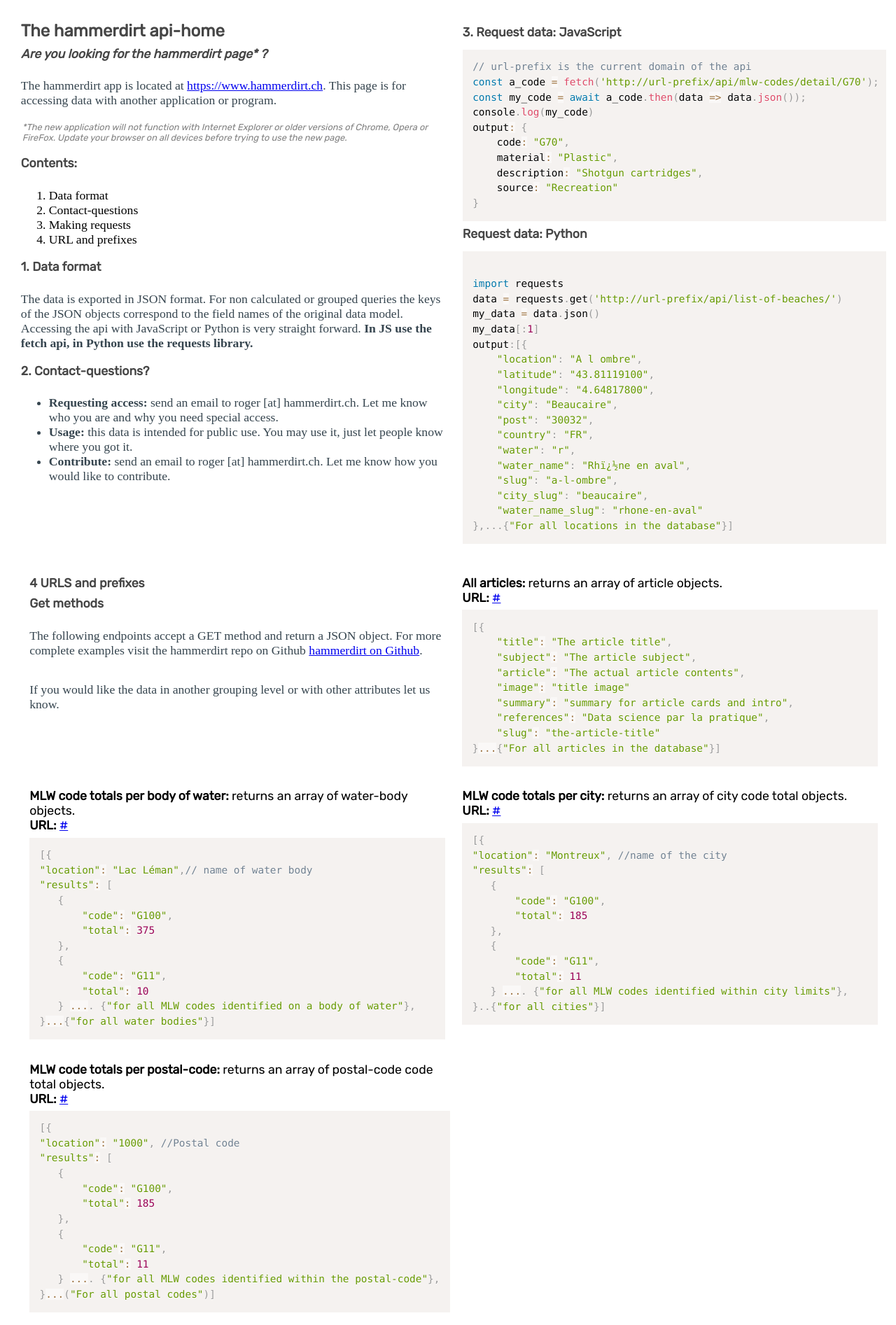
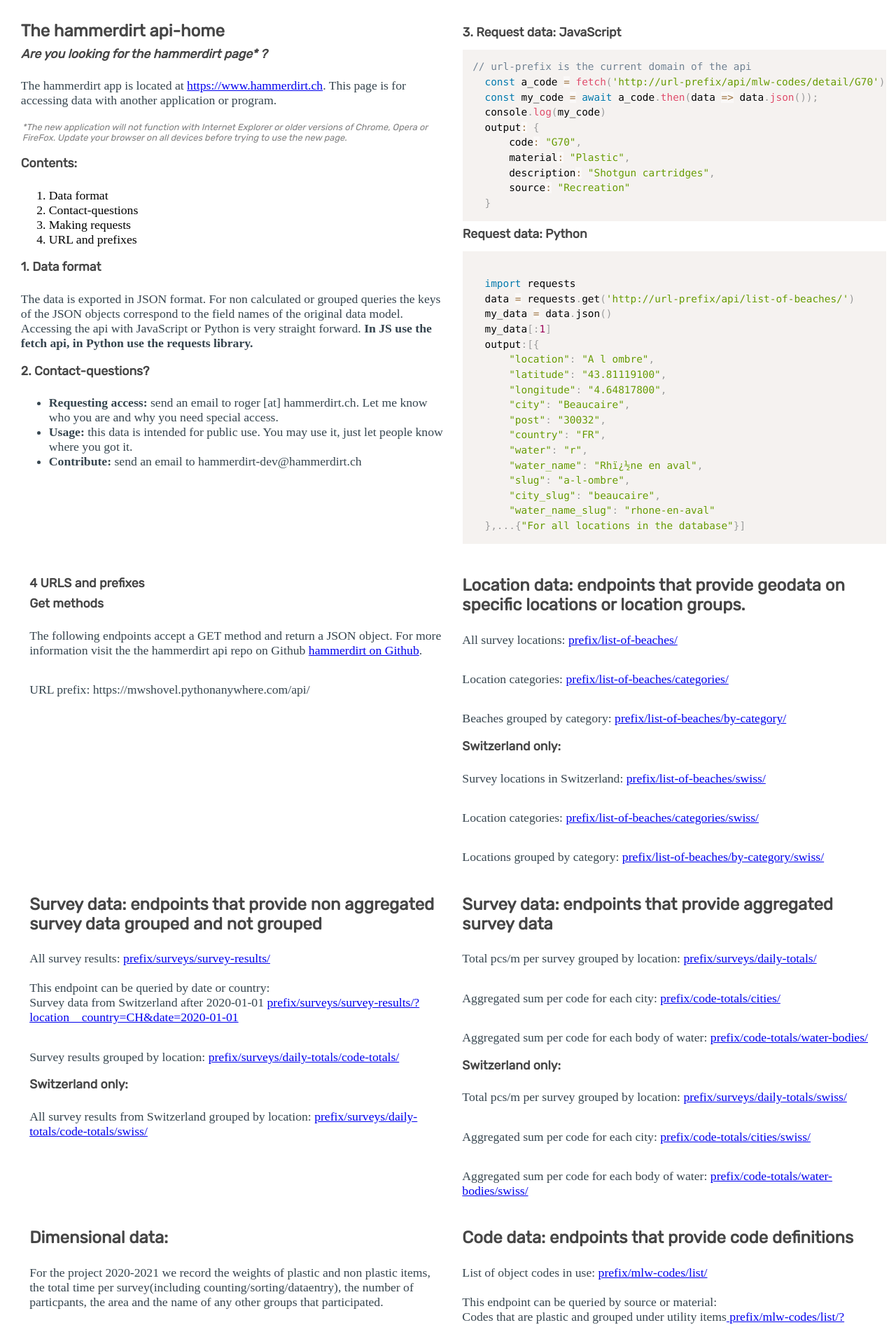
Before and after one commit to hammerdirt-dev/hammerdirt_api, a Django app: template templates/api-home.html in a window 1280 px wide. Shown: the top 1893 px of the page at 70% size. Run offline with Django 3.2, Linux system fonts and the light colour scheme; the template is opened without the code that fills it, so the values that code supplies are empty; some web fonts are replaced.

Commit message:
added endpoint for dims data, updated api home

```diff
--- a/templates/api-home.html
+++ b/templates/api-home.html
@@ -36,7 +36,7 @@
        <span class="emphasis">Usage:</span> this data is intended for public use. You may use it, just let people know where you got it.
    </li>
    <li>
-       <span class="emphasis">Contribute:</span> send an email to roger [at] hammerdirt.ch. Let me know how you would like to contribute.
+       <span class="emphasis">Contribute:</span> send an email to hammerdirt-dev@hammerdirt.ch
    </li>
 </ul>
   </div>
@@ -77,185 +77,119 @@
           <h6>4 URLS and prefixes</h6>
           <h6>Get methods </h6>
           <p>
-            The following endpoints accept a GET method and return a JSON object. For more complete examples visit
-            the hammerdirt repo on Github <a href="https://github.com/hammerdirt">hammerdirt on Github</a>.
+              The following endpoints accept a GET method and return a JSON object. For more information visit the
+              the hammerdirt api repo on Github <a href="https://github.com/hammerdirt-dev/hammerdirt_api">hammerdirt on Github</a>.
           </p>
           <p>
-            If you would like the data in another grouping level or with other attributes let us know.
+            URL prefix: https://mwshovel.pythonanywhere.com/api/
           </p>
     </div>
     <div class="articleSummary100">
-       <div><span class="emphasis">All articles:</span> returns an array of article objects.</div>
-       <div><span class="emphasis">URL:</span> <a href={% url "list-articles" %}>{% url 'list-articles' %}</a></div>
-<pre><code class="language-js">[{
-    "title": "The article title",
-    "subject": "The article subject",
-    "article": "The actual article contents",
-    "image": "title image"
-    "summary": "summary for article cards and intro",
-    "references": "Data science par la pratique",
-    "slug": "the-article-title"
-}...{"For all articles in the database"}]
-</code></pre>
+       <h5>Location data: endpoints that provide geodata on specific locations or location groups.</h5>
+       <p>
+         All survey locations: <a href="https://mwshovel.pythonanywhere.com/api/list-of-beaches/">prefix/list-of-beaches/</a>
+       </p>
+       <p>
+         Location categories: <a href="https://mwshovel.pythonanywhere.com/api/list-of-beaches/categories/">prefix/list-of-beaches/categories/</a>
+       </p>
+       <p>
+        Beaches grouped by category: <a href="https://mwshovel.pythonanywhere.com/api/list-of-beaches/by-category/">prefix/list-of-beaches/by-category/</a>
+       </p>
+       <h6> Switzerland only:</h6>
+       <p>
+         Survey locations in Switzerland: <a href="https://mwshovel.pythonanywhere.com/api/list-of-beaches/swiss/">prefix/list-of-beaches/swiss/</a>
+       </p>
+       <p>
+         Location categories: <a href="https://mwshovel.pythonanywhere.com/api/list-of-beaches/categories/">prefix/list-of-beaches/categories/swiss/</a>
+       </p>
+       <p>
+        Locations grouped by category: <a href="https://mwshovel.pythonanywhere.com/api/list-of-beaches/by-category/">prefix/list-of-beaches/by-category/swiss/</a>
+       </p>
     </div>
     <div class="articleSummary100">
-       <div><span class="emphasis">MLW code totals per body of water:</span> returns an array of water-body objects.</div>
-       <div><span class="emphasis">URL:</span> <a href={% url "water-body-code-totals" %}>{% url 'water-body-code-totals' %}</a></div>
-<pre><code class="language-js">[{
-"location": "Lac Léman",// name of water body
-"results": [
-   {
-       "code": "G100",
-       "total": 375
-   },
-   {
-       "code": "G11",
-       "total": 10
-   } .... {"for all MLW codes identified on a body of water"},
-}...{"for all water bodies"}]
-</code></pre>
+        <h5>Survey data: endpoints that provide non aggregated survey data grouped and not grouped</h5>
+        <p>
+           All survey results: <a href="https://mwshovel.pythonanywhere.com/api/surveys/survey-results/">prefix/surveys/survey-results/</a>
+           <br/><br/>
+           This endpoint can be queried by date or country:
+           <br/>
+           Survey data from Switzerland after 2020-01-01 <a href="https://mwshovel.pythonanywhere.com/api/surveys/survey-results/?location__country=CH&date=2020-01-01">
+             prefix/surveys/survey-results/?location__country=CH&date=2020-01-01
+            </a>
+        </p>
+        <p>
+           Survey results grouped by location: <a href="https://mwshovel.pythonanywhere.com/api/surveys/daily-totals/code-totals/">prefix/surveys/daily-totals/code-totals/</a>
+        </p>
+        <h6> Switzerland only:</h6>
+        <p>
+         All survey results from Switzerland grouped by location: <a href="https://mwshovel.pythonanywhere.com/api/surveys/daily-totals/code-totals/swiss/">prefix/surveys/daily-totals/code-totals/swiss/</a>
+        </p>
     </div>
     <div class="articleSummary100">
-       <div><span class="emphasis">MLW code totals per city:</span> returns an array of city code total objects.</div>
-       <div><span class="emphasis">URL:</span> <a href={% url "city-code-totals" %}>{% url 'city-code-totals' %}</a></div>
-<pre><code class="language-js">[{
-"location": "Montreux", //name of the city
-"results": [
-   {
-       "code": "G100",
-       "total": 185
-   },
-   {
-       "code": "G11",
-       "total": 11
-   } .... {"for all MLW codes identified within city limits"},
-}..{"for all cities"}]
-</code></pre>
+       <h5>Survey data: endpoints that provide aggregated survey data</h5>
+       <p>
+         Total pcs/m per survey grouped by location: <a href="https://mwshovel.pythonanywhere.com/api/surveys/daily-totals/">prefix/surveys/daily-totals/</a>
+       </p>
+       <p>
+         Aggregated sum per code for each city: <a href="https://mwshovel.pythonanywhere.com/api/code-totals/cities/">prefix/code-totals/cities/</a>
+       </p>
+       <p>
+         Aggregated sum per code for each body of water: <a href="https://mwshovel.pythonanywhere.com/api/code-totals/water-bodies/">prefix/code-totals/water-bodies/</a>
+       </p>
+       <h6> Switzerland only:</h6>
+       <p>
+         Total pcs/m per survey grouped by location: <a href="https://mwshovel.pythonanywhere.com/api/surveys/daily-totals/swiss/">prefix/surveys/daily-totals/swiss/</a>
+       </p>
+       <p>
+         Aggregated sum per code for each city: <a href="https://mwshovel.pythonanywhere.com/api/code-totals/cities/swiss/">prefix/code-totals/cities/swiss/</a>
+       </p>
+       <p>
+         Aggregated sum per code for each body of water: <a href="https://mwshovel.pythonanywhere.com/api/code-totals/water-bodies/swiss/">prefix/code-totals/water-bodies/swiss/</a>
+       </p>
     </div>
     <div class="articleSummary100">
-       <div><span class="emphasis">MLW code totals per postal-code:</span> returns an array of postal-code code total objects.</div>
-       <div><span class="emphasis">URL:</span> <a href={% url "postal-code-totals" %}>{% url 'postal-code-totals' %}</a></div>
-<pre><code class="language-js">[{
-"location": "1000", //Postal code
-"results": [
-   {
-       "code": "G100",
-       "total": 185
-   },
-   {
-       "code": "G11",
-       "total": 11
-   } .... {"for all MLW codes identified within the postal-code"},
-}...("For all postal codes")]
-</code></pre>
+       <h5>Dimensional data:</h5>
+       <p>
+         For the project 2020-2021 we record the weights of plastic and non plastic items, the total time
+         per survey(including counting/sorting/dataentry), the number of particpants, the area and the name of any other groups that participated.
+       </p>
+       <p>
+         All dimensional data: <a href="https://mwshovel.pythonanywhere.com/api/surveys/dim-data/dim-data-list/">prefix/surveys/dim-data/dim-data-list/</a>
+         <br/><br/>
+         This endpoint can be queried by date or location:
+         <br/>
+         Dimensional data from plage-de-cheyres since 2020-04-01  <a href="https://mwshovel.pythonanywhere.com/api/surveys/dim-data/dim-data-list/?location=plage-de-cheyres&date=2020-01-01">
+           prefix/surveys/dim-data/dim-data-list/?location=plage-de-cheyres&date=2020-01-01
+          </a>
+       </p>
     </div>
     <div class="articleSummary100">
-       <div><span class="emphasis">List of locations:</span> returns an array of location objects, one object per location.</div>
-       <div><span class="emphasis">URL:</span> <a href={% url "list_of_beaches" %}>{% url 'list_of_beaches' %}</a></div>
-<pre><code class="language-js">[{
-    "location": "A l ombre",
-    "latitude": "43.81119100",
-    "longitude": "4.64817800",
-    "city": "Beaucaire",
-    "post": "30032",
-    "country": "FR",
-    "water": "r",
-    "water_name": "Rhï¿½ne en aval",
-    "slug": "a-l-ombre",
-    "city_slug": "beaucaire",
-    "water_name_slug": "rhone-en-aval"
-},...{"For every location with a survey"}]
-</code></pre>
+       <h5>Code data: endpoints that provide code definitions</h5>
+       <p>
+         List of object codes in use: <a href="https://mwshovel.pythonanywhere.com/api/mlw-codes/list/">prefix/mlw-codes/list/</a>
+         <br/><br/>
+         This endpoint can be queried by source or material:
+         <br/>
+         Codes that are plastic and grouped under utility items<a href="https://mwshovel.pythonanywhere.com/api/mlw-codes/list/?source=utility items&material=Plastic">
+           prefix/mlw-codes/list/?source=utility items&material=Plastic
+          </a>
+       </p>
+       <p>
+         Details for one code: <a href="https://mwshovel.pythonanywhere.com/api/code-totals/cities/">prefix/mlw-codes/detail/put-code-here'</a>
+       </p>
     </div>
     <div class="articleSummary100">
-         <div><span class="emphasis">Beaches grouped by location:</span> returns an array of grouped locations, one group for each city, body of water and postal-code.</div>
-         <div><span class="emphasis">URL:</span> <a href={% url "beaches-by-location" %}>{% url 'beaches-by-location' %}</a></div>
-<pre><code class="language-js">[{
-    "location": "Rhône en aval", // the body of water
-    "beaches": [ // the survey locations at that body of water
-     "a-l-ombre",
-     "a-lombre",
-     "antimonie",
-     "antinomie",
-     "bonaparte",
-     "des-fougeres",
-     "herbes-1001",
-     "la-cavalerie",
-     "la-rampe",
-     "les-bercails",
-     "mad-max"
-]
-},...{"For every city, postal-code and body of water"}]
-</code></pre>
-     </div>
-     <div class="articleSummary100">
-         <div><span class="emphasis">Descriptive groups:</span> returns an array of grouped categodries, one group for each cities, rivers, lakes, postal-code.</div>
-         <div><span class="emphasis">URL:</span> <a href={% url "category-groups" %}>{% url 'category-groups' %}</a></div>
-<pre><code class="language-js">[{
-    "category": "lakes", // grouping level
-    "results": [ // objects that correspond
-    "Bielersee",
-    "Bodensee",
-    "Greifensee",
-    "Katzensee",
-    "Lac Lï¿½man",
-    "Neuenburgersee",
-    "not official",
-    "Quatre Cantons",
-    "Schiffenensee",
-    "Sempachsee",
-    "Sihlsee",
-    "Thunersee",
-    "Untersee",
-    "Walensee",
-    "Zugersee",
-    "Zurichsee"]},...{"For each:postal-code, rivers, lakes, cities"}]
-</code></pre>
-     </div>
-
-     <div class="articleSummary100">
-         <div><span class="emphasis">MLW code list</span> returns an array of MLW code objects.</div>
-         <div><span class="emphasis">URL:</span> <a href={% url "mlw-code-list" %}>{% url 'mlw-code-list' %}</a></div>
-<pre><code class="language-js">[{
-    "code": "G213",
-    "material": "Chemicals",
-    "description": "Paraffin wax",
-    "source": "Recreation"
-},...{"For every code in the library"}]
-</code></pre>
-     </div>
-     <div class="articleSummary100">
-         <div><span class="emphasis">Pieces per meter per day</span> returns an array of location objects with survey totals and dates.</div>
-         <div><span class="emphasis">URL:</span> <a href={% url "pcs-m-day" %}>{% url 'pcs-m-day' %}</a></div>
-<pre><code class="language-js">[{
-"location": "baye-de-montreux-g",
-"results": [
-     [
-         "2015-11-23", // day of survey
-         5.75 // pieces per meter
-     ],
-     [
-         "2015-12-04",
-         8.4
-     ]
-]
-},...{"For every location with a survey"}]
-</code></pre>
-     </div>
-     <div class="articleSummary100">
-         <div><span class="emphasis">Results per code, per location, per survey</span> returns an array of location objects with results per mlw code per day.</div>
-         <div><span class="emphasis">URL:</span> <a href={% url "code-results" %}>{% url 'code-results' %}</a></div>
-<pre><code class="language-js">[{
-"location": "baye-de-montreux-g", // survey location
-"dailyTotals": [
-     {
-         "date": "2015-11-23", // for every survey
-         "code": "G100", // for every code indentified
-         "pcs_m": 0.02,
-         "quantity": 1
-     },
-},...{"For every survey and location"}]
-</code></pre>
+       <h5>Articles: endpoints that provide the current articles</h5>
+       <p>
+         List of current articles: <a href="https://mwshovel.pythonanywhere.com/api/article-view/">prefix/article-view/</a>
+         <br/><br/>
+         This endpoint can be queried by subject and/or date of last edit:
+         <br/>
+         Dev notes last edited since 2020-01-06:
+         <a href="https://mwshovel.pythonanywhere.com/api/article-view/?subject=Dev notes&last_edit=2020-01-06T00:00:00Z">
+           prefix/article-view/?subject=Dev notes&last_edit=2020-01-06T00:00:00Z
+          </a>
+       </p>
     </div>
   </div>
 </div>
--- a/templates/base.html
+++ b/templates/base.html
@@ -49,7 +49,7 @@
 {% endblock %}
 <div class="articleCardWrapper100" style="background-color:#000000;"" >
 
-        <div style="color:#ffffff;"><span class="emphasis">This is a hamerdirt product. For all questions and comments contact roger [at] hammerdirt.</span></div>
+        <div style="color:#ffffff;"><span class="emphasis">This is a hamerdirt product. For all questions and comments contact hammerdirt-dev [at] hammerdirt.</span></div>
 
 </div>
  <script src="{% static 'hammerdirtApi/js/prism.js' %}"></script>
```
Also changed, not shown: hammerdirtApi/models.py (+14 -13 lines), hammerdirtApi/urls.py (+9 -4 lines), hammerdirtApi/views.py (+69 -65 lines), 1 other file. Lines whose indentation alone changed are shown as unchanged.
